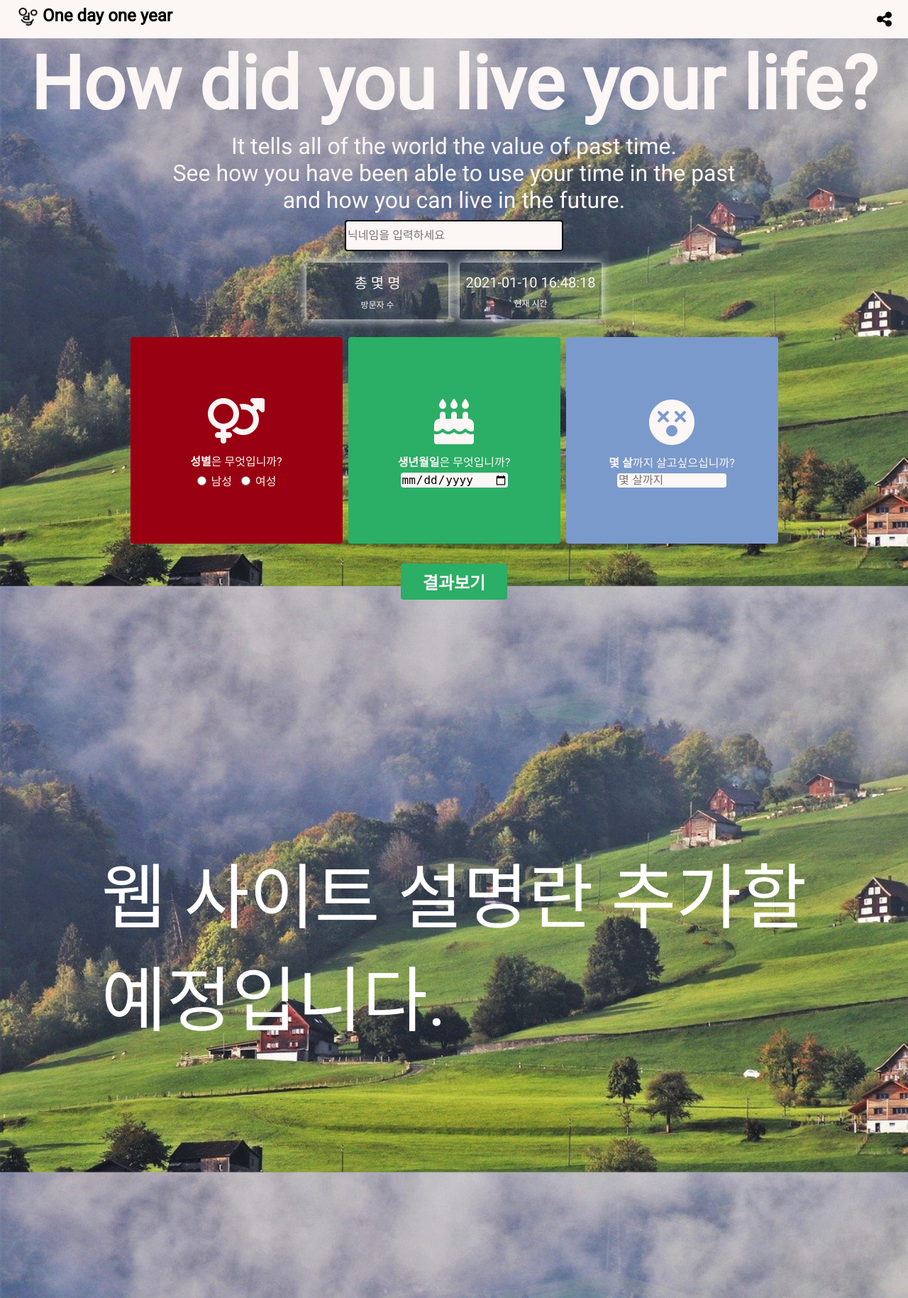
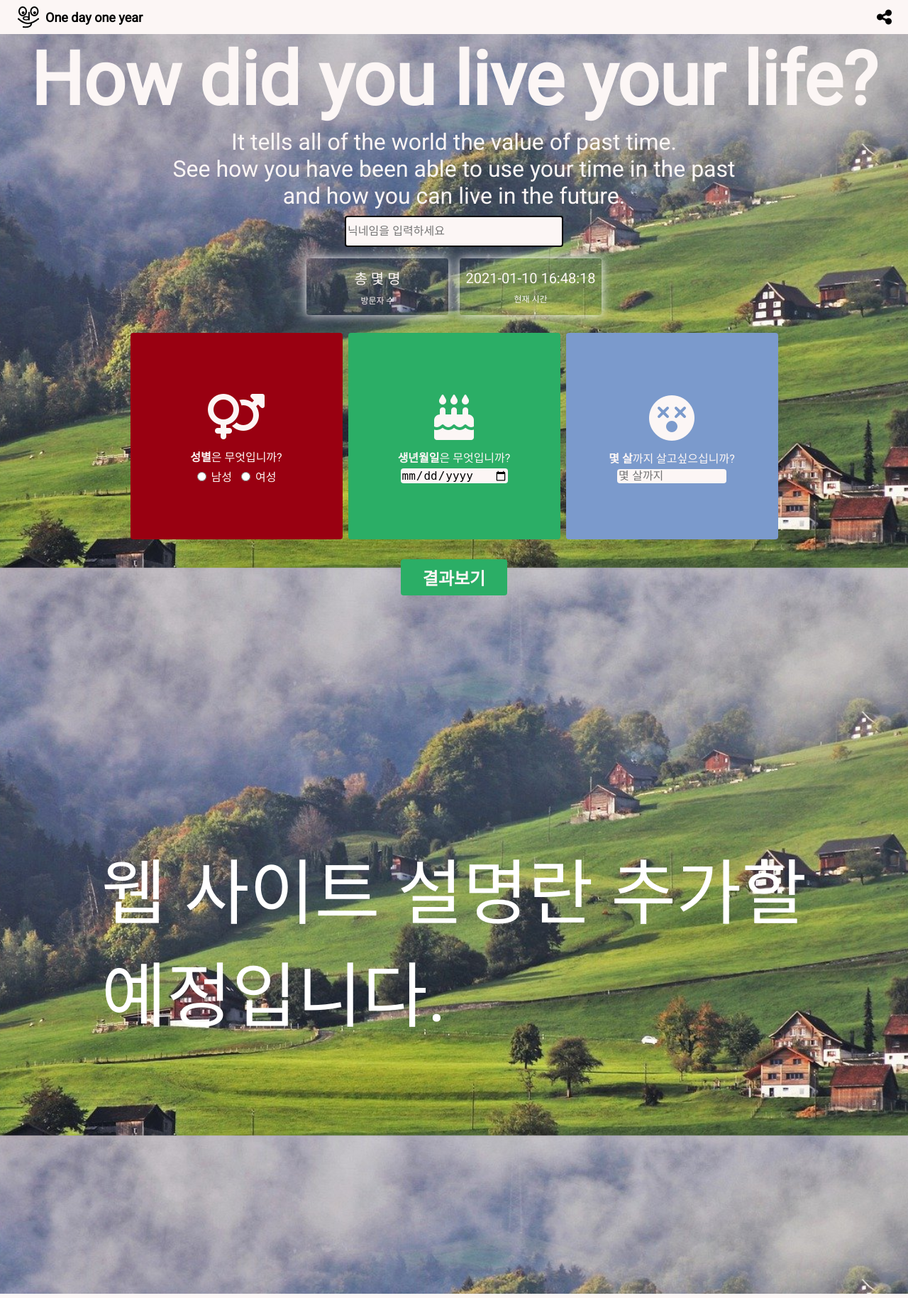
Before and after one commit to shinjuno123/one-day-one-year, a Django app: page / in a window 1280 px wide. Shown: the whole page at 71% size. Run offline with Django 3.2, Linux system fonts and the light colour scheme; some libraries are stand-ins or nearby versions.

Commit message:
Fix background size, header error / Use new logo Image

```diff
--- a/odoyApp/static/odoyApp/odoymain.css
+++ b/odoyApp/static/odoyApp/odoymain.css
@@ -107,14 +107,19 @@ label {
   margin: 8px;
 }
 
-.logo {
-  display: flex;
+.mainlogo {
+  margin-right: 8px;
 }
 
-.mainlogo {
-  width: 32px;
-  height: 32px;
-  margin-right: 4px;
+header .mainURL .mainLogoText {
+  color: black;
+  font-size: 18px;
+  margin: 0;
+}
+
+.mainURL {
+  display: flex;
+  align-items: center;
 }
 
 .definition {
@@ -153,6 +158,7 @@ label {
   font-size: 16px;
   border-radius: 4px;
   border: 0;
+  color: black;
   background-color: #fcf6f5;
 }
 
@@ -165,6 +171,7 @@ header {
   justify-content: space-between;
   padding: 8px 24px;
   background-color: #fcf6f5;
+  z-index: 999;
 }
 
 #informationbox {
@@ -191,7 +198,7 @@ header {
   width: 100%;
 }
 
-.visit {
+.visitAndtime {
   display: flex;
   justify-content: center;
   align-items: center;
--- a/odoyApp/static/odoyApp/odoymain.js
+++ b/odoyApp/static/odoyApp/odoymain.js
@@ -11,14 +11,14 @@ function changeBg() {
         bodyBg.style.width="100%";
         bodyBg.style.height="100vh";
         bodyBg.style.backgroundImage="url('" + imgsrc + "')";
-        bodyBg.style.backgroundSize="1550px";
+        bodyBg.style.backgroundSize="cover";
         bodyBg.style.backgroundAttachment="fixed";
     }else{
         imgsrc="../static/odoyApp/images/night.jpg";
         bodyBg.style.width="100%";
         bodyBg.style.height="100vh";
         bodyBg.style.backgroundImage="url('" + imgsrc + "')";
-        bodyBg.style.backgroundSize="1550px";
+        bodyBg.style.backgroundSize="cover";
         bodyBg.style.backgroundAttachment="fixed";
     }
 }
@@ -74,7 +74,7 @@ function result_btn() {
         alert("내용을 모두 입력해주세요.");
     }else{
         alert("결과를 확인하세요.")
-        document.getElementById('formid').submit();
+        document.getElementById('formId').submit();
     }
 }
 
--- a/odoyApp/templates/odoymain.html
+++ b/odoyApp/templates/odoymain.html
@@ -3,40 +3,81 @@ runserver {% endcomment %} -->
 {% load static %}
 <!DOCTYPE html>
 <html lang="en">
-
   <head>
     <meta charset="UTF-8" />
-  <meta name="viewport" content="width=device-width, initial-scale=1.0,user-scalable=no" />
+    <meta
+      name="viewport"
+      content="width=device-width, initial-scale=1.0,user-scalable=no"
+    />
     <title>One day one year</title>
-  <link rel="stylesheet" href="../static/odoyApp/odoymain.css" type="text/css" />
+    <link
+      rel="stylesheet"
+      href="../static/odoyApp/odoymain.css"
+      type="text/css"
+    />
     <!-- Icon -->
-  <script src="https://kit.fontawesome.com/bc1f5db172.js" crossorigin="anonymous"></script>
+    <script
+      src="https://kit.fontawesome.com/bc1f5db172.js"
+      crossorigin="anonymous"
+    ></script>
     <!-- Font -->
-  <link href="https://fonts.googleapis.com/css2?family=Roboto&display=swap" rel="stylesheet">
+    <link
+      href="https://fonts.googleapis.com/css2?family=Roboto&display=swap"
+      rel="stylesheet"
+    />
   </head>
 
   <body onload="changeBg()" id="body">
     <!-- share 창(여기 백엔드는 자바 스크립트로 작업할게요~)-->
     <section id="share-box">
       <div class="sns-index">
-      <input src="{% static 'odoyApp/images/facebook.png' %}" type="image" id="sns1">
-      <input src="{% static 'odoyApp/images/Twitter_Logo_WhiteOnBlue.png' %}" type="image" id="sns2">
-      <input src="{% static 'odoyApp/images/kakaostory.png' %}" style="background-color: white;" type="image" id="sns3">
-      <input src="{% static 'odoyApp/images/telegram.png' %}" style="background-color: white;" type="image" id="sns4">
+        <input
+          src="{% static 'odoyApp/images/facebook.png' %}"
+          type="image"
+          id="sns1"
+        />
+        <input
+          src="{% static 'odoyApp/images/Twitter_Logo_WhiteOnBlue.png' %}"
+          type="image"
+          id="sns2"
+        />
+        <input
+          src="{% static 'odoyApp/images/kakaostory.png' %}"
+          style="background-color: white"
+          type="image"
+          id="sns3"
+        />
+        <input
+          src="{% static 'odoyApp/images/telegram.png' %}"
+          style="background-color: white"
+          type="image"
+          id="sns4"
+        />
       </div>
-    <input id="share" type="button" value="공유하기">
+      <input id="share" type="button" value="공유하기" />
     </section>
-  <form action="result-page/" name="test" id="formid" method="POST">
+    <form action="result-page/" name="test" id="formId" method="POST">
       {% csrf_token %}
 
       <!-- Header  -->
       <header>
-      <div class="logo">
-        <a href=""><img class="mainlogo" src="../static/odoyApp/images/odoymainlogo.png" alt="웹페이지 로고 이미지" /></a>
-        <a href="">One day one year</a>
-      </div>
-      <button id="share-button" type="button" class="fas fa-share-alt"></button>
+        <a href="{% url 'odoymain' %}" class="mainURL">
+          <img
+            class="mainlogo"
+            src="../static/odoyApp/images/odoylogo.svg"
+            alt="웹페이지 로고 이미지"
+          />
+          <label class="mainLogoText">One day one year</label>
+        </a>
+
+        <button
+          id="share-button"
+          type="button"
+          class="fas fa-share-alt"
+        ></button>
       </header>
+
+      <!-- Website Definition -->
       <div class="definition">
         <label id="title"> How did you live your life? </label>
         <label id="subtitle">
@@ -48,13 +89,18 @@ runserver {% endcomment %} -->
 
       <!-- Nickname, gender, birthday, wantage -->
       <main id="informationbox">
-
         <section class="nickname-box">
           <div class="nickname">
-          <input id="nicknameid" class="nickname-input" type="text" placeholder="닉네임을 입력하세요" name="nickname" />
+            <input
+              id="nicknameid"
+              class="nickname-input"
+              type="text"
+              placeholder="닉네임을 입력하세요"
+              name="nickname"
+            />
           </div>
 
-        <div class="visit">
+          <div class="visitAndtime">
             <div class="visitdiv">
               <label id="allvisitants">총 몇 명</label>
               <label id="visitants">방문자 수</label>
@@ -67,7 +113,6 @@ runserver {% endcomment %} -->
         </section>
 
         <div id="information">
-
           <div class="infobox">
             <section class="sex-box">
               <div class="sexicon">
@@ -75,8 +120,12 @@ runserver {% endcomment %} -->
               </div>
               <label><b>성별</b>은 무엇입니까?</label>
               <div>
-              <input type="radio" name="gender" value="남성" /><label>남성</label>
-              <input type="radio" name="gender" value="여성" /><label>여성</label>
+                <input type="radio" name="gender" value="남성" /><label
+                  >남성</label
+                >
+                <input type="radio" name="gender" value="여성" /><label
+                  >여성</label
+                >
               </div>
             </section>
 
@@ -86,7 +135,14 @@ runserver {% endcomment %} -->
               </div>
               <label><b>생년월일</b>은 무엇입니까?</label>
               <div class="birthday">
-              <input id="birth" class="date-birthday" type="date" min="1950" max="2100" name="birth" />
+                <input
+                  id="birth"
+                  class="date-birthday"
+                  type="date"
+                  min="1950"
+                  max="2100"
+                  name="birth"
+                />
               </div>
             </section>
 
@@ -96,11 +152,23 @@ runserver {% endcomment %} -->
               </div>
               <label><b>몇 살</b>까지 살고싶으십니까?</label>
               <div>
-              <input id="wantage" class="text-wantage" type="text" placeholder="몇 살까지" name="life" />
+                <input
+                  id="wantage"
+                  class="text-wantage"
+                  type="text"
+                  placeholder="몇 살까지"
+                  name="life"
+                />
               </div>
             </section>
           </div>
-        <input id="btnSub" class="result" type="button" value="결과보기" onclick="result_btn()"/>
+          <input
+            id="btnSub"
+            class="result"
+            type="button"
+            value="결과보기"
+            onclick="result_btn()"
+          />
         </div>
       </main>
 
@@ -113,5 +181,5 @@ runserver {% endcomment %} -->
   </body>
 
   <!-- 페이지 이동 처리 부분 -->
-  <iframe name="iframe1" style="display: none;"></iframe>
+  <iframe name="iframe1" style="display: none"></iframe>
 </html>
```
Also changed, not shown: README.txt, odoyApp/static/odoyApp/images/afternoon.jpg (deleted), odoyApp/static/odoyApp/images/odoylogo.svg (added), odoyApp/static/odoyApp/images/odoymainlogo.png (deleted). Lines whose indentation alone changed are shown as unchanged.
